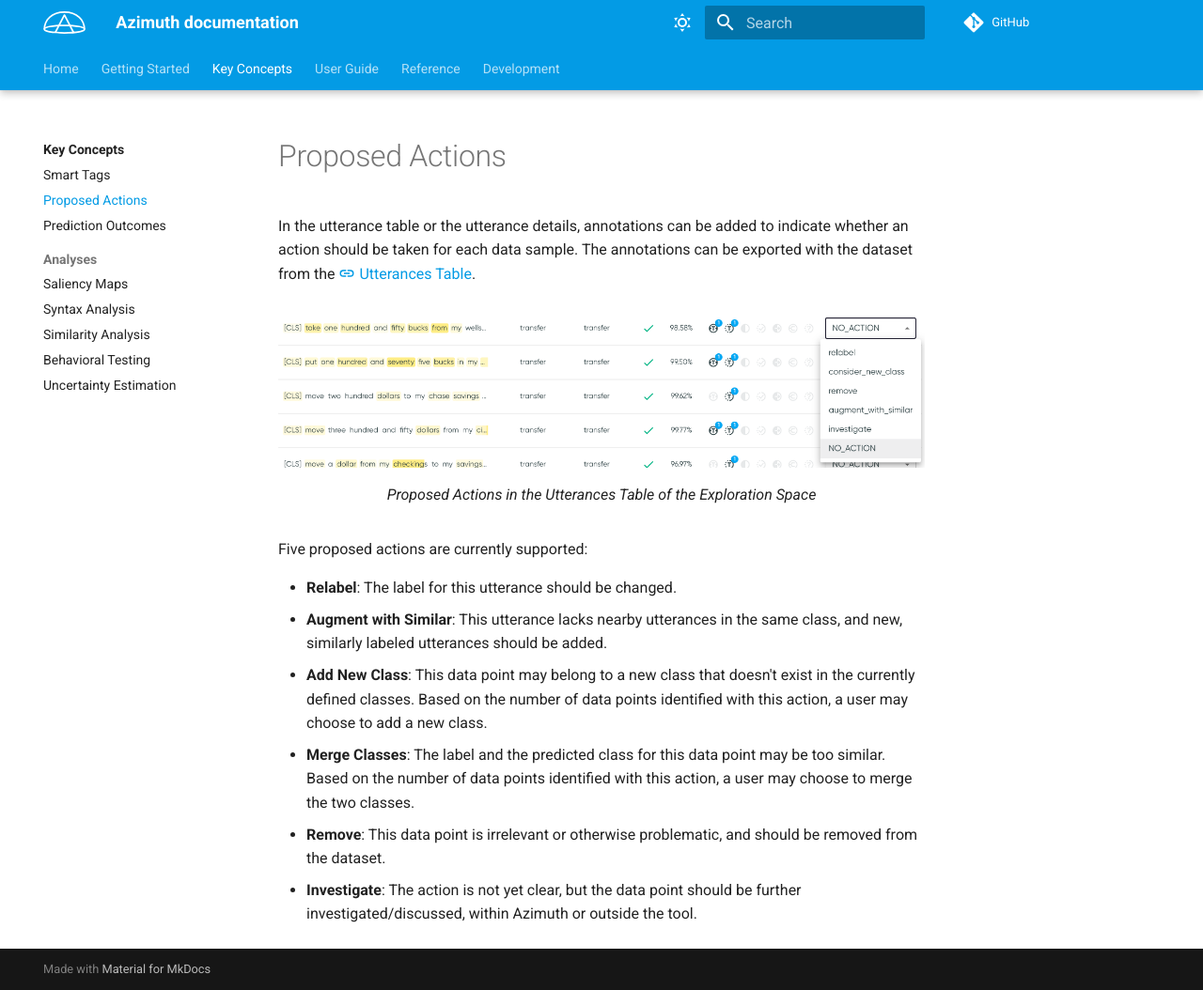
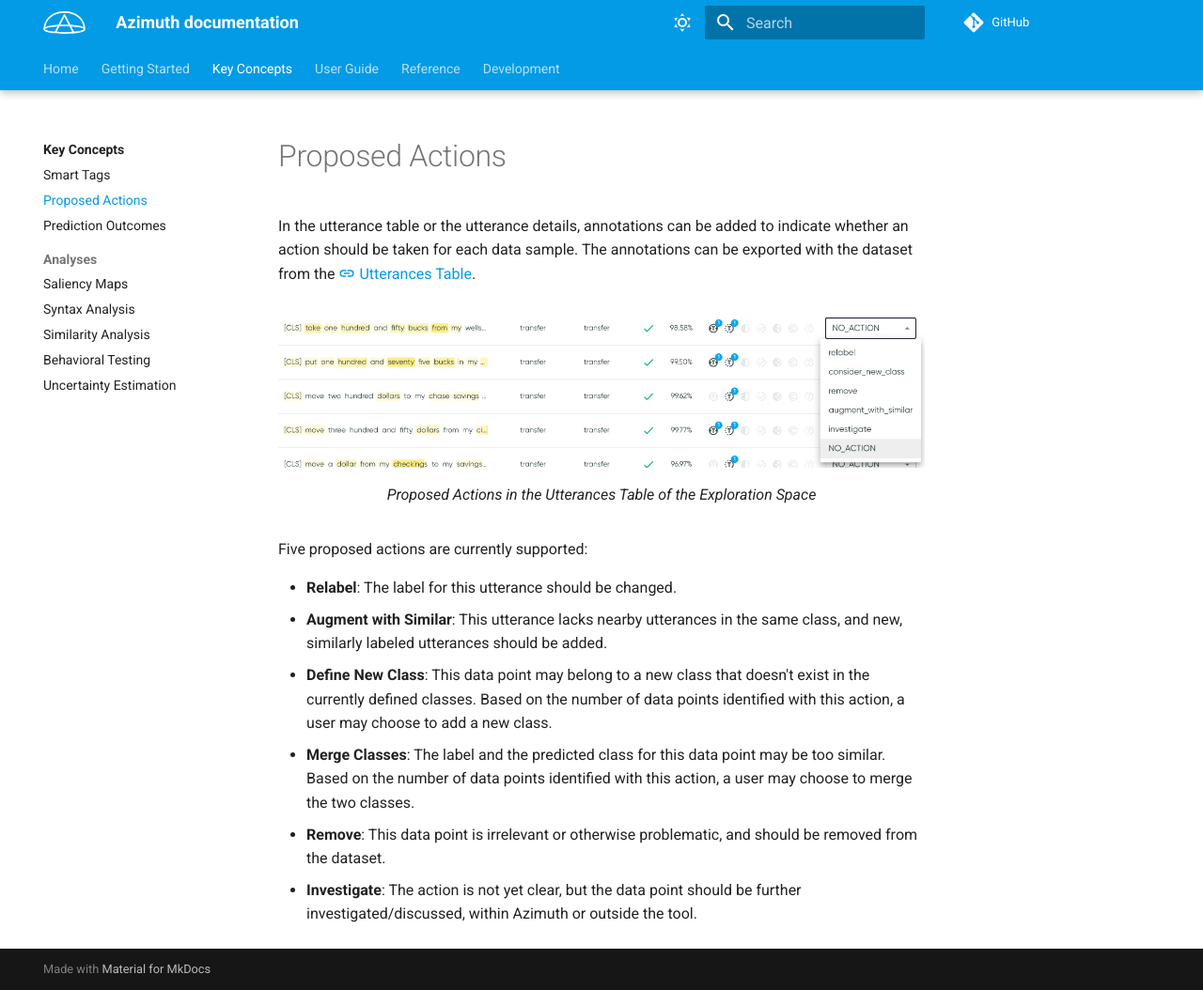
Before and after one commit to ServiceNow/azimuth, an MkDocs documentation site: the page built from docs/docs/key-concepts/proposed-actions.md, in a window 1280 px wide and 1054 px high. Shown: the whole window at 94% size. Built offline with MkDocs 1.6.1 and Material for MkDocs 9.7.7, drawn with Linux system fonts in a browser that asks for light colours; comment, search, counter and statistics services are not loaded; the version menu is left out.

Commit message:
Apply suggestions from code review

```diff
--- a/docs/docs/key-concepts/proposed-actions.md
+++ b/docs/docs/key-concepts/proposed-actions.md
@@ -15,7 +15,7 @@ Five proposed actions are currently supported:
 * **Relabel**: The label for this utterance should be changed.
 * **Augment with Similar**: This utterance lacks nearby utterances in the same class, and new,
   similarly labeled utterances should be added.
-* **Add New Class**: This data point may belong to a new class that doesn't exist in the
+* **Define New Class**: This data point may belong to a new class that doesn't exist in the
   currently defined classes. Based on the number of data points identified with this action, a user
   may choose to add a new class.
 * **Merge Classes**: The label and the predicted class for this data point may be too similar. Based on the number of data points identified with this action, a user may choose to merge the two classes.
```
Also changed, not shown: CHANGELOG.md.
